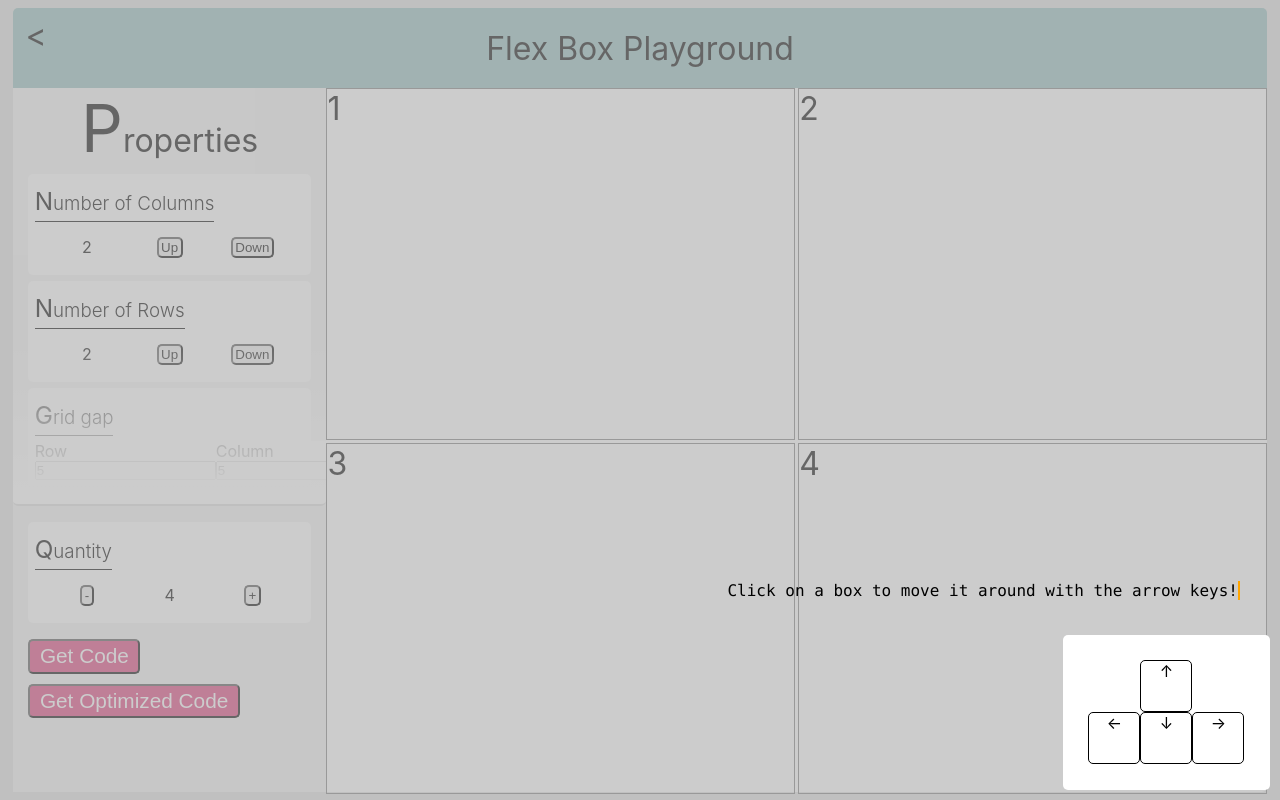
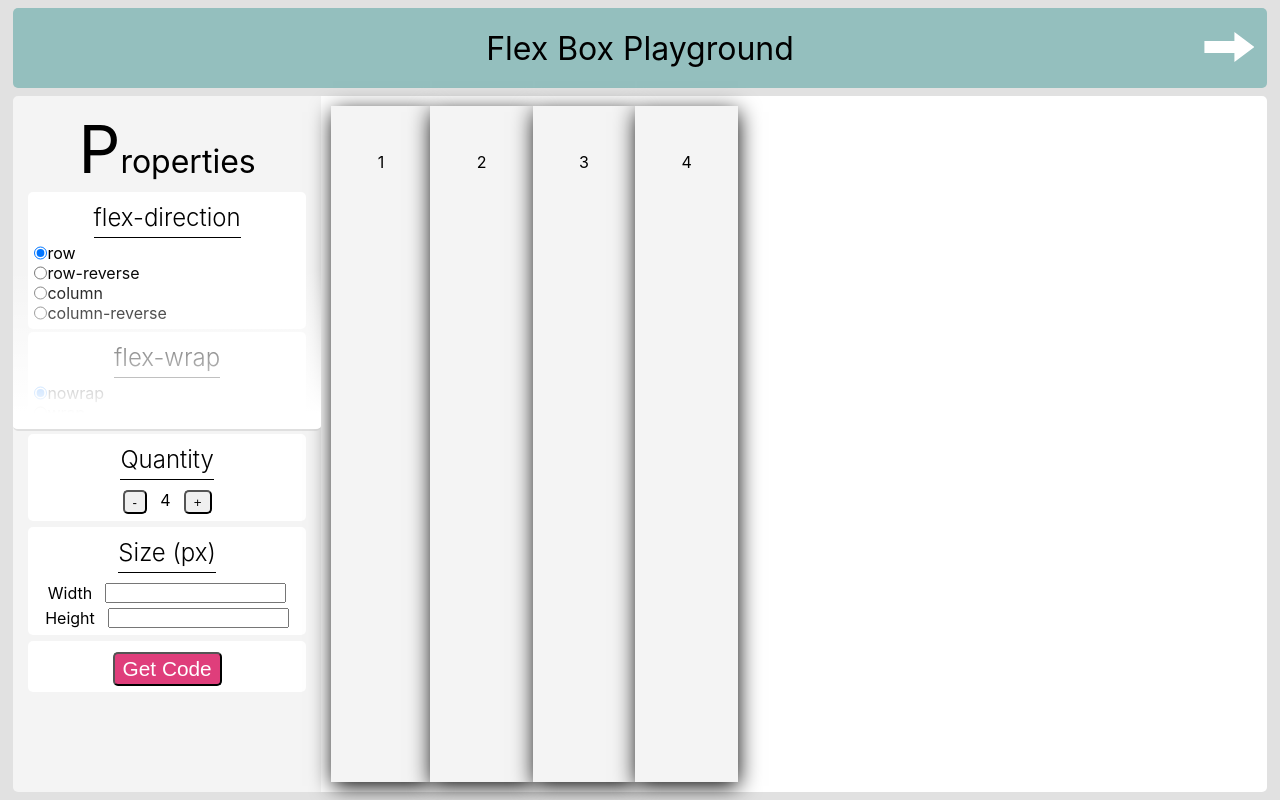
Before and after one commit to timbiles/flex-box, a React (Create React App) app: page / in a window 1280 px wide. Built offline with nearby package versions, Linux system fonts and the light colour scheme.

Commit message:
cleaning up, adding more styles

```diff
--- a/src/App.js
+++ b/src/App.js
@@ -8,38 +8,36 @@ import './App.scss';
 
 class App extends Component {
   state = {
-    flex: false,
+    flex: true,
     title: 'Flex Box Playground'
   };
   render() {
     const { flex, title } = this.state;
     return (
       <Main>
-        <Header>{title}</Header>
-        {flex ? (
-          <>
+        <Header>
+          {title}
+          {flex ? (
             <Arrow
               primary
               onClick={() =>
                 this.setState({ flex: !flex, title: 'Grid Playground' })
               }
-            >
-              >
-            </Arrow>
-            <Properties />
-          </>
-        ) : (
-          <>
+            />
+          ) : (
             <Arrow
+              rotate='rotateY(180deg)'
               secondary
               onClick={() =>
                 this.setState({ flex: !flex, title: 'Flex Box Playground' })
               }
-            >
-              {`<`}
-            </Arrow>
+            />
+          )}
+        </Header>
+        {flex ? (
+            <Properties />
+        ) : (
             <Grid />
-          </>
         )}
       </Main>
     );
--- a/src/App.scss
+++ b/src/App.scss
@@ -27,5 +27,5 @@
 }
 
 .color {
-  color: rgb(191, 191, 191);
+color: #cdcdcd;
 }
--- a/src/Components/grid.js
+++ b/src/Components/grid.js
@@ -101,6 +101,16 @@ class grid extends Component {
   buttons = (e, f, g) => {
     return (
       <Container primary>
+        <Btn
+          onClick={() => {
+            e > 1 &&
+              this.setState({ [f]: e - 1 }, () => {
+                this.edit(g);
+              });
+          }}
+        >
+          Down
+        </Btn>
         {e}
         <Btn
           onClick={() => {
@@ -110,16 +120,6 @@ class grid extends Component {
           }}
         >
           Up
-        </Btn>
-        <Btn
-          onClick={() => {
-            e > 1 &&
-              this.setState({ [f]: e - 1 }, () => {
-                this.edit(g);
-              });
-          }}
-        >
-          Down
         </Btn>
       </Container>
     );
--- a/src/styles/flex.js
+++ b/src/styles/flex.js
@@ -1,4 +1,4 @@
-import styled, { css } from 'styled-components';
+import styled, { css, keyframes } from 'styled-components';
 
 export const Header = styled.div`
   display: flex;
@@ -8,7 +8,9 @@ export const Header = styled.div`
   width: 98vw;
   background: #94bfbe;
   font-size: 2em;
-  border-radius: 5px 5px 0 0;
+  /* border-radius: 5px 5px 0 0; */
+  border-radius: 5px;
+  margin-bottom: 1vh;
 `;
 
 export const Container = styled.div`
@@ -26,8 +28,7 @@ ${props =>
   props.main &&
   css`
     max-width: 98vw;
-    height: 88vh;
-    border-radius: 0 0 5px 5px;
+    height: 87vh;
   `}
   ${props =>
     props.primary &&
@@ -38,6 +39,7 @@ ${props =>
       flex: 1;
       padding-top: 1%;
       overflow: scroll;
+    border-radius: 5px 0 0 5px;
     `}
   ${props =>
     props.secondary &&
@@ -59,12 +61,12 @@ ${props =>
 `;
 
 export const Styles = styled.div`
- &:not(:hover) {
+  &:not(:hover) {
     height: ${props => props.height};
     overflow: hidden;
     border-radius: 0 0 5px 5px;
     position: relative;
-    border-bottom: 2.5px solid rgba(191, 191, 191, .4);
+    border-bottom: 2.5px solid rgba(191, 191, 191, 0.4);
   }
 
   &:after {
@@ -99,6 +101,7 @@ export const Flex = styled.div`
   align-content: ${props => props.alignContent};
   width: ${props => props.width};
   height: ${props => props.height};
+  border-radius: 0 5px 5px 0;
 `;
 
 export const Pa = styled.p`
@@ -123,8 +126,8 @@ export const Pa = styled.p`
         text-align: center;
 
         &::first-letter {
-    font-size: 2.05em;
-}
+          font-size: 2.05em;
+        }
       `}
 `;
 
@@ -146,10 +149,10 @@ export const Btn = styled.button`
   ${props =>
     props.grid &&
     css`
-      margin: 0;
+      padding: 5%;
     `}
 
-    ${props =>
+  ${props =>
     props.code &&
     css`
       font-size: 1.3em;
--- a/src/styles/gridStyles.js
+++ b/src/styles/gridStyles.js
@@ -4,9 +4,9 @@ export const Grid = styled.div`
   display: grid;
   grid-template-columns: 1fr 3fr;
   width: 98vw;
-  max-height: 88vh;
+  max-height: 87vh;
   background: #fff;
-  border-radius: 0 0 5px 5px;
+  border-radius: 5px;
 `;
 
 export const SideNav = styled.div`
@@ -14,19 +14,23 @@ export const SideNav = styled.div`
   grid-template-rows: repeat(6, 0.2fr) repeat(3, 30px);
   grid-row-gap: 10px;
   background: #f4f4f4;
-  height: 88vh;
+  height: 87vh;
   overflow: scroll;
+  border-radius: 5px 0 0 5px;
 `;
 
 export const Main = styled.div`
-  height: 88vh;
+  height: 87vh;
+  max-height: 85vh;
   max-width: 73.35vw;
+  padding: .5%;
   display: grid;
   grid-template-columns: ${props =>
     props.columns ? props.columns : '1fr 1fr'};
   grid-template-rows: ${props => (props.rows ? props.rows : '1fr 1fr')};
   grid-row-gap: ${props => (props.rowGap ? props.rowGap : '5px')};
   grid-column-gap: ${props => (props.columnGap ? props.columnGap : '5px')};
+  border-radius: 0 5px 5px 0;
 `;
 
 export const Container = styled.div`
@@ -48,6 +52,15 @@ export const Container = styled.div`
     font-weight: 400;
   }
 
+  input {
+    height: 2em;
+    font-size: 1em;
+  }
+
+  input:focus {
+    outline: none;
+  }
+
   ${props =>
     props.main &&
     css`
@@ -59,16 +72,16 @@ export const Container = styled.div`
     props.primary &&
     css`
       justify-items: center;
-      grid-template-columns: 1fr repeat(2, 1fr);
+      grid-template-columns: repeat(3, 1fr);
       height: max-content;
-      margin: 2%;
+      margin: 2% 10%;
       padding: 2%;
     `}
     ${props =>
       props.secondary &&
       css`
         grid-template-columns: 1fr 1fr;
-        width: max-content;
+        width: 100%;
       `}
     ${props =>
       props.third &&
@@ -109,6 +122,7 @@ export const Cont = styled.div`
   grid-row-end: ${props => (props.rowEnd ? props.rowEnd : null)};
   grid-column-end: ${props => (props.colEnd ? props.colEnd : null)};
   border: 1px solid grey;
+  /* border-radius: 5px; */
   font-size: 2em;
 
   ${props =>
--- a/src/styles/home.js
+++ b/src/styles/home.js
@@ -2,13 +2,21 @@ import styled, { keyframes } from 'styled-components';
 
 export const Arrow = styled.div`
   position: fixed;
-  top: 2%;
+  top: 4%;
+  height: 30px;
+  width: 50px;
   right: ${props => props.primary && '2%'};
   left: ${props => props.secondary && '2%'};
-  font-size: 2em;
+  clip-path: polygon(0 30%, 60% 30%, 60% 0%, 100% 50%, 60% 100%, 60% 70%, 0 70%);
+  transform: ${props => props.rotate};
+  background: white;
   cursor: pointer;
   &:hover {
-    transform: scale(1.05);
+    transform: scale(1.05) ${props => props.rotate};
+  }
+
+  &:active {
+    transform: scale(.98) ${props => props.rotate};
   }
 `;
 
```
Also changed, not shown: src/Components/properties.js (line endings or trailing spaces).
